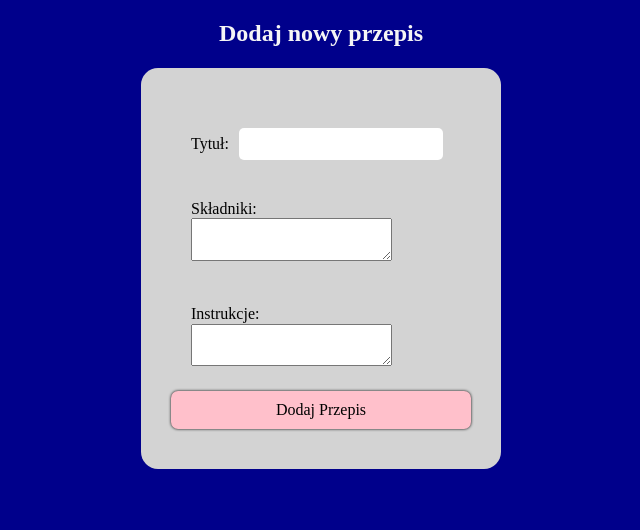
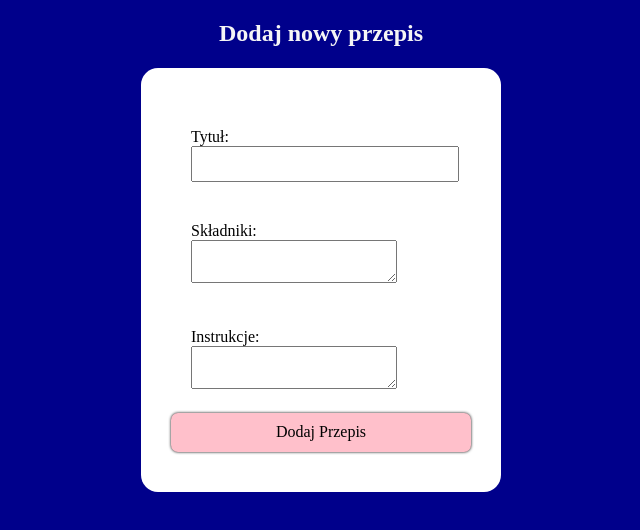
Before and after one commit to Mercaton/Recipe-Book-APP, a React (Vite) app: page / in a window 1280 px wide. Shown: the top 530 px of the page, without its empty margins (319-959 px from the left). Built offline with nearby package versions, Linux system fonts and the light colour scheme.

Commit message:
trying to solve form rwd issues

```diff
--- a/src/styles/_addrecipe.scss
+++ b/src/styles/_addrecipe.scss
@@ -12,14 +12,17 @@
   flex-direction: column;
   width: 300px;
   margin: auto;
-  background-color: lightgrey;
+  background-color: white;
   padding: 40px 30px;
   border-radius: 17px;
   input {
-    border-radius: 5px;
-    border: none;
-    margin-left: 10px;
+    outline: green;
+    width: 100%;
+
     height: 30px;
+  }
+  textarea {
+    min-width: 200px;
   }
 
 }
```
